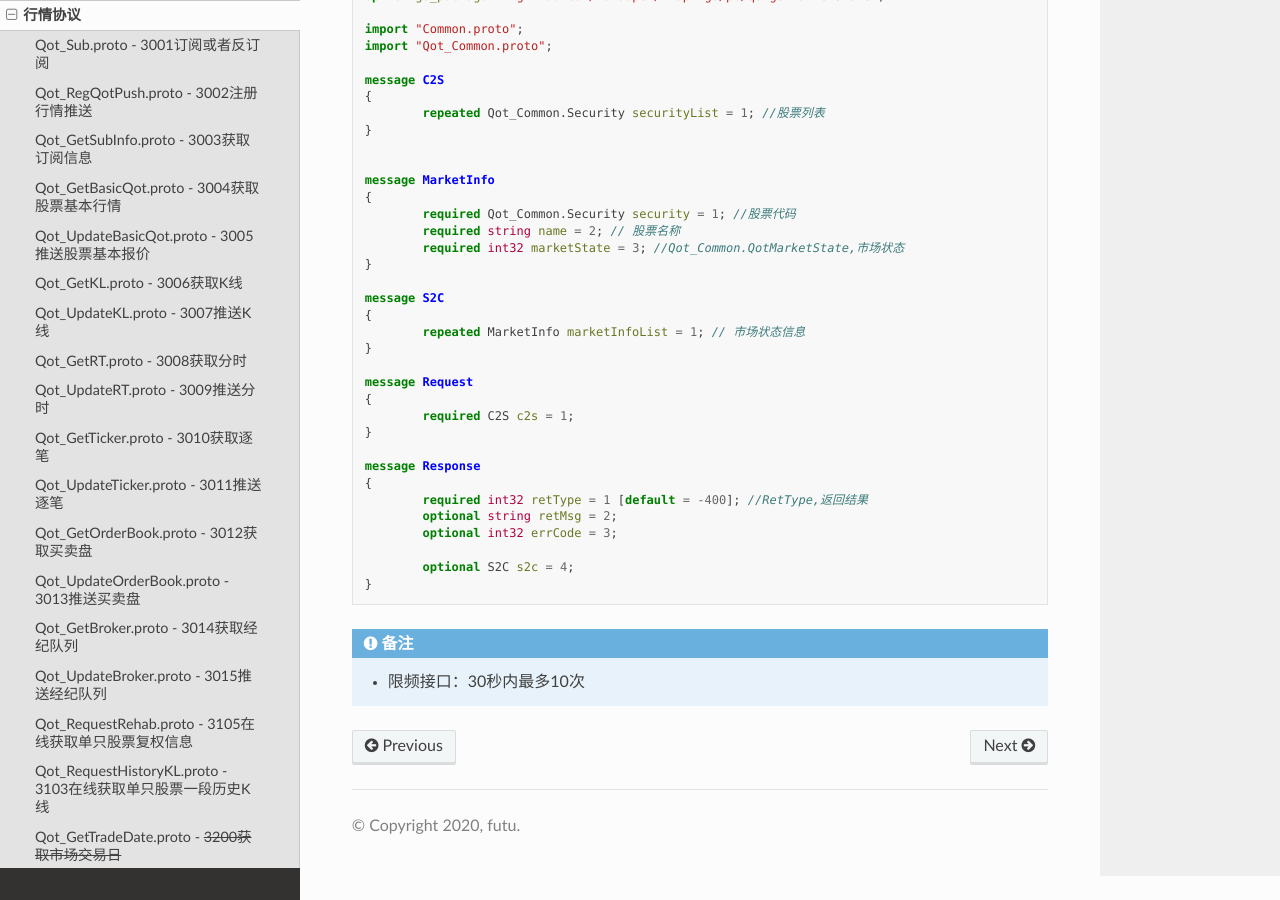
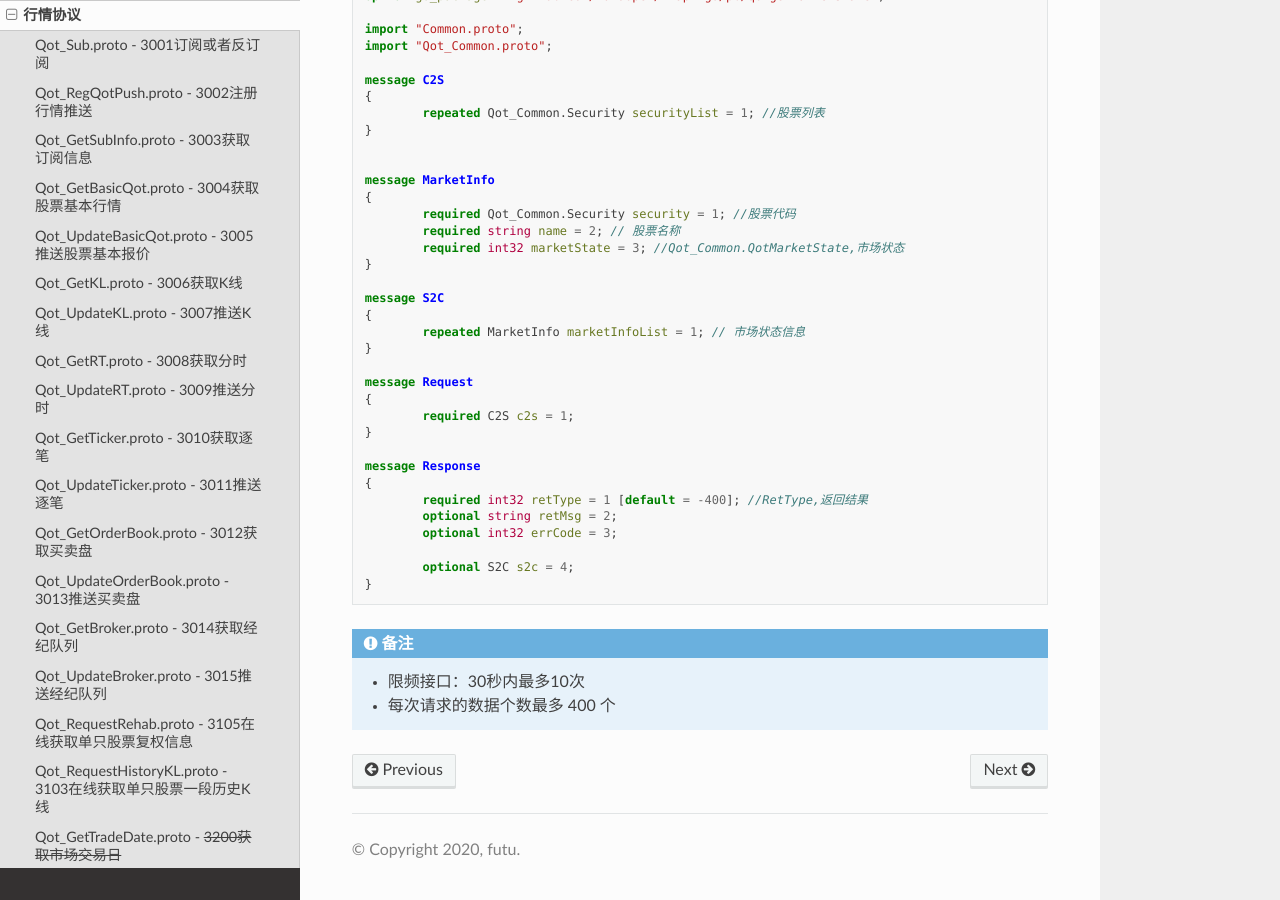
Before and after one commit to FutunnOpen/futu-api-doc, a Sphinx documentation site: the page built from doc_maker/source/protocol/quote_protocol.rst, in a window 1280 px wide and 900 px high, scrolled down 45708 px. Built offline with Sphinx 7.4.7 and the Read the Docs theme 2.0.0, drawn with Linux system fonts in a browser that asks for light colours.

Commit message:
fix 市场状态的协议这里加上400个数限制。

```diff
--- a/doc_maker/source/protocol/quote_protocol.rst
+++ b/doc_maker/source/protocol/quote_protocol.rst
@@ -2625,3 +2625,4 @@
 .. note::
 
 	* 限频接口：30秒内最多10次
+	* 每次请求的数据个数最多 400 个
```
